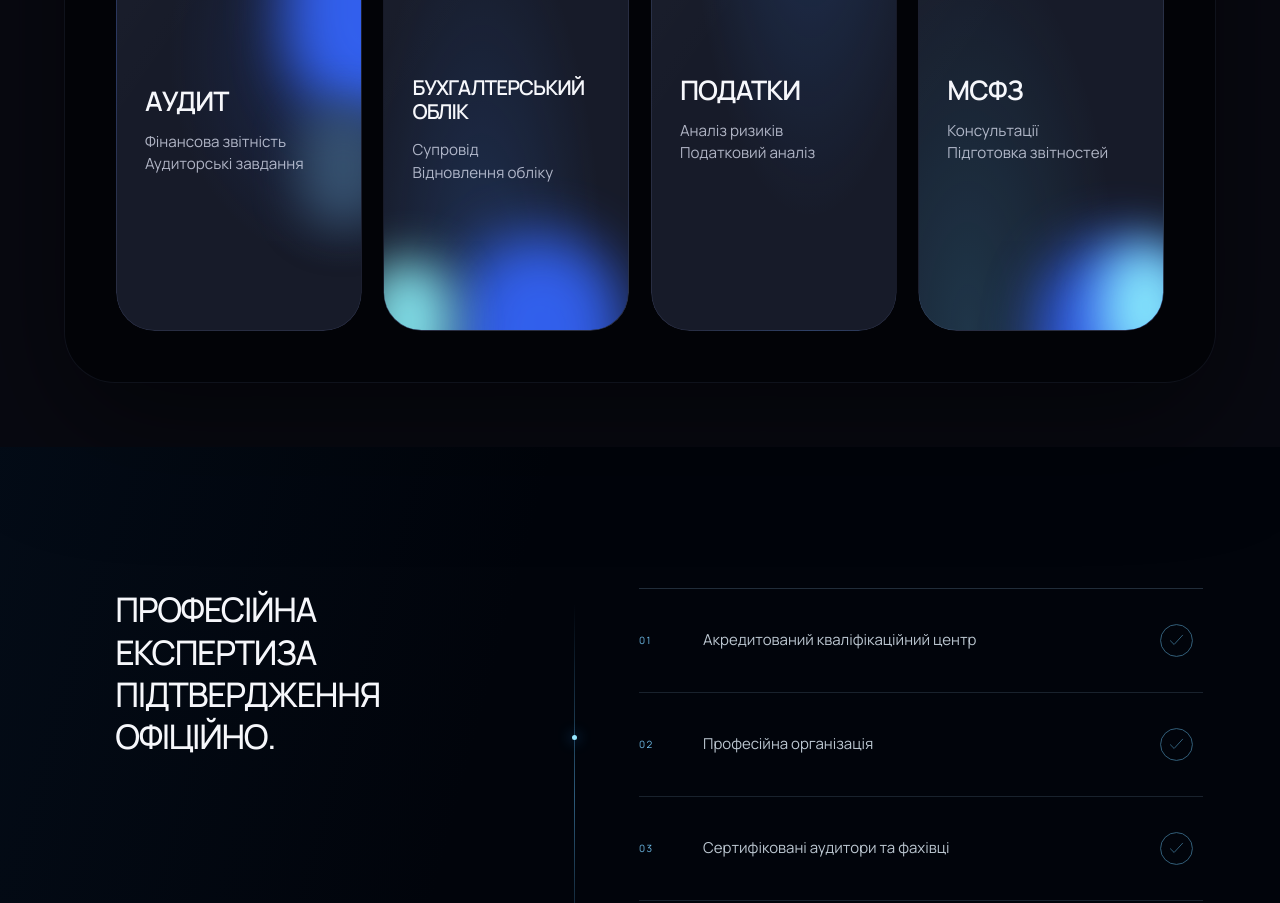
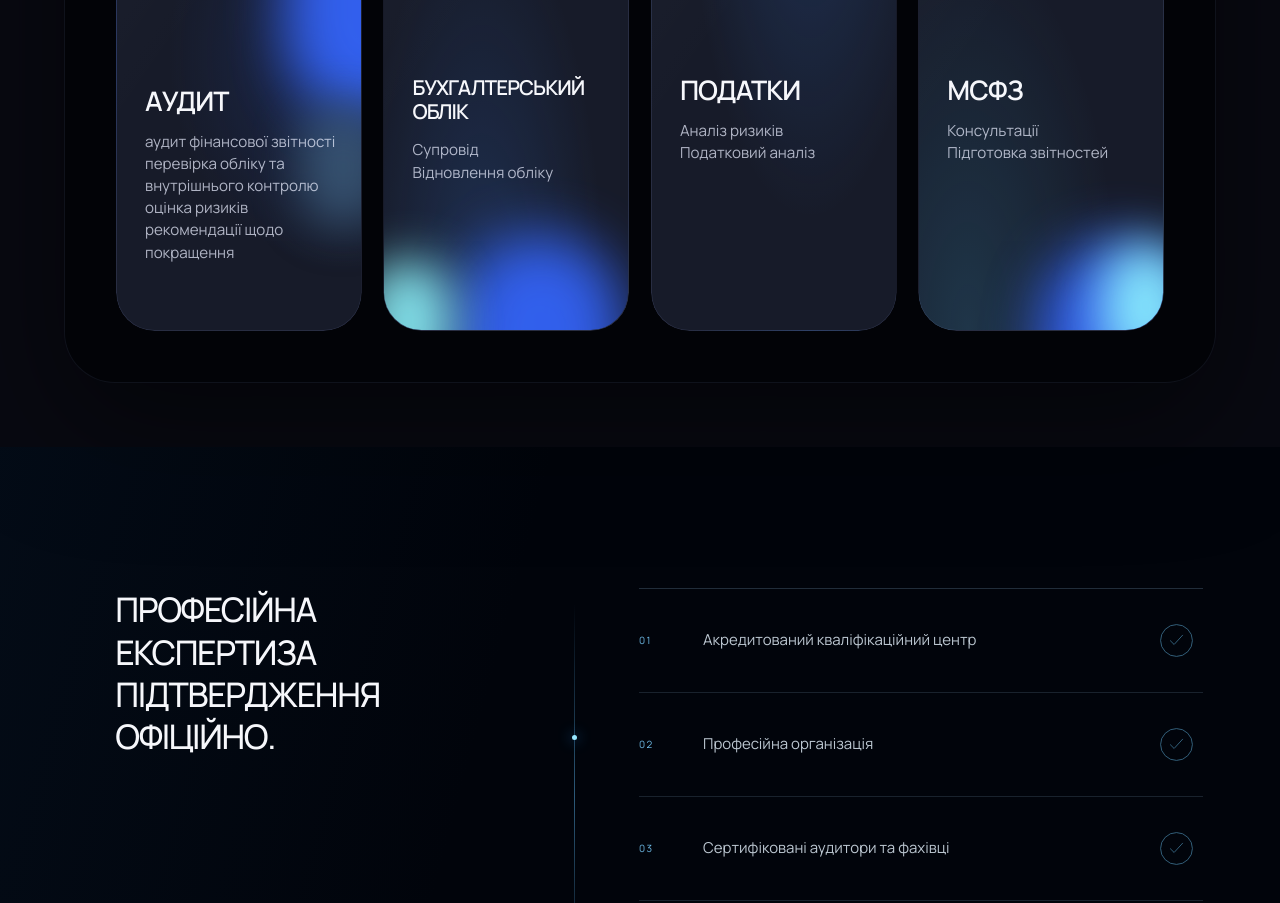
Before and after one commit to dnagorna3817-spec/website_akc_main, a Next.js app: page /about in a window 1280 px wide. Shown: the part 2300-3203 px from the top of the page. Built offline with nearby package versions, Linux system fonts and the light colour scheme.

Commit message:
Update Audit card with four detailed services

```diff
--- a/app/about/page.tsx
+++ b/app/about/page.tsx
@@ -11,7 +11,7 @@ const metrics = [
 ]
 
 const services = [
-  ["АУДИТ", "Фінансова звітність", "Аудиторські завдання", "ribbons"],
+  ["АУДИТ", "аудит фінансової звітності", "перевірка обліку та внутрішнього контролю", "ribbons"],
   ["БУХГАЛТЕРСЬКИЙ ОБЛІК", "Супровід", "Відновлення обліку", "lens"],
   ["ПОДАТКИ", "Аналіз ризиків", "Податковий аналіз", "wave"],
   ["МСФЗ", "Консультації", "Підготовка звітностей", "orbit"],
@@ -456,7 +456,7 @@ function AboutPage() {
                 <div className="service__glow service__glow--secondary" aria-hidden="true" />
                 <div className="service__content">
                   <h3>{title}</h3>
-                  <p>{lineOne}<br />{lineTwo}</p>
+                  <p>{lineOne}<br />{lineTwo}{index === 0 && <><br />оцінка ризиків<br />рекомендації щодо покращення</>}</p>
                 </div>
               </article>
             ))}
```
